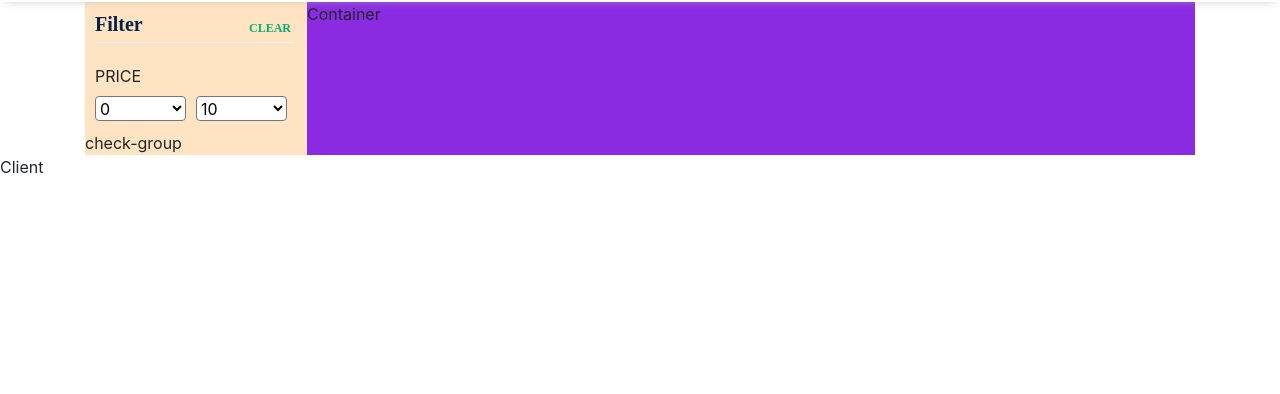
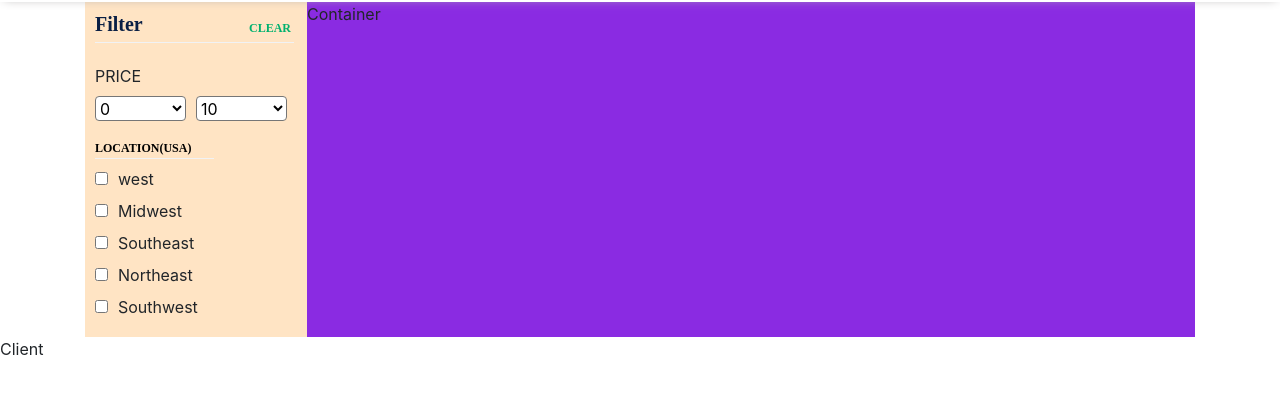
Before and after one commit to itsmeAB/auction-site, a React app: page / in a window 1280 px wide. Shown: the part 330-724 px from the top of the page. Built offline with nearby package versions, Linux system fonts and the light colour scheme.

Commit message:
Add checkboxgroup

```diff
--- /dev/null
+++ b/src/client/components/CheckboxGroup/checkboxGroup.css
@@ -0,0 +1,36 @@
+.checkbox-group {
+  display: flex;
+  flex-direction: column;
+  padding: 10px;
+}
+
+.checkbox-group__title {
+  position: relative;
+  margin-bottom: 12px;
+  color: black;
+  font-family: black;
+  font-size: 12px;
+  font-weight: 700;
+  line-height: 14px;
+  text-align: left;
+}
+
+.checkbox-group__title::after {
+  position: absolute;
+  content: '';
+  background: #F1F2F4;
+  left: 0;
+  height: 1px;
+  width: calc(100% - -16px);
+  margin-top: 17px;
+}
+
+.checkbox-group__items {
+  display: flex;
+  flex-direction: column;
+  /* padding: 10px; */
+}
+
+input[type=checkbox] {
+  margin-right: 10px;
+}
--- /dev/null
+++ b/src/client/components/CheckboxGroup/index.jsx
@@ -0,0 +1,26 @@
+import React from 'react';
+import './checkboxGroup.css';
+
+const CheckboxGroup = () => {
+  const items = ['west', 'Midwest', 'Southeast', 'Northeast', 'Southwest'];
+  return (
+    <div className="checkbox-group">
+      <div className="checkbox-group__title">
+        LOCATION(USA)
+      </div>
+      <div className="checkbox-group__items">
+        {items.map(i =>
+        <label>
+          <input
+            name="numberOfGuests"
+            type="checkbox"
+            checked={false}
+            onChange={() => { }} />
+          {i}
+        </label>)}
+      </div>
+    </div>
+  );
+}
+
+export default CheckboxGroup;
--- a/src/client/components/Sidebar/index.jsx
+++ b/src/client/components/Sidebar/index.jsx
@@ -1,4 +1,5 @@
 import React from 'react';
+import CheckboxGroup from '../CheckboxGroup';
 import './sidebar.css';
 
 const Sidebar = (props) => {
@@ -29,7 +30,7 @@ const Sidebar = (props) => {
           </select>
         </div>
       </div>
-      <div className="side-bar__check-group">check-group</div>
+      <div className="side-bar__check-group"><CheckboxGroup /></div>
     </div>
   );
 }
```
